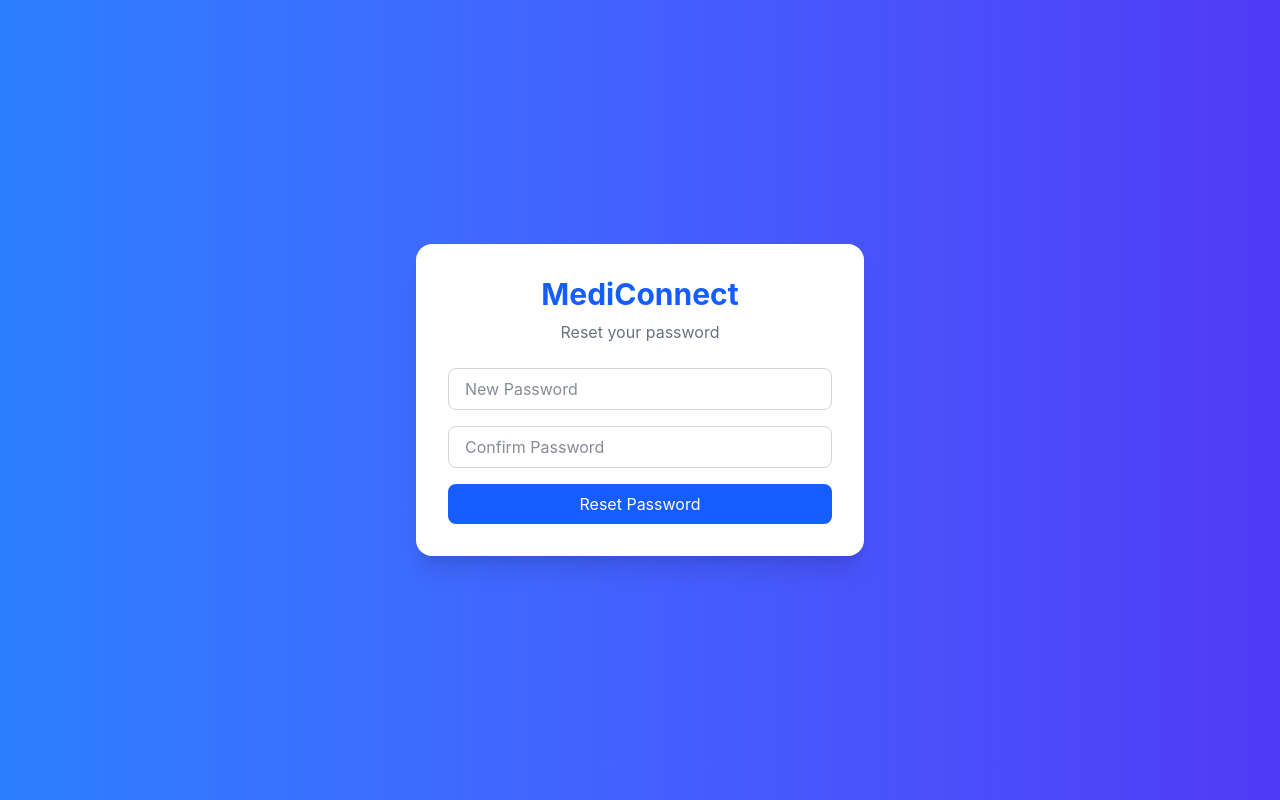
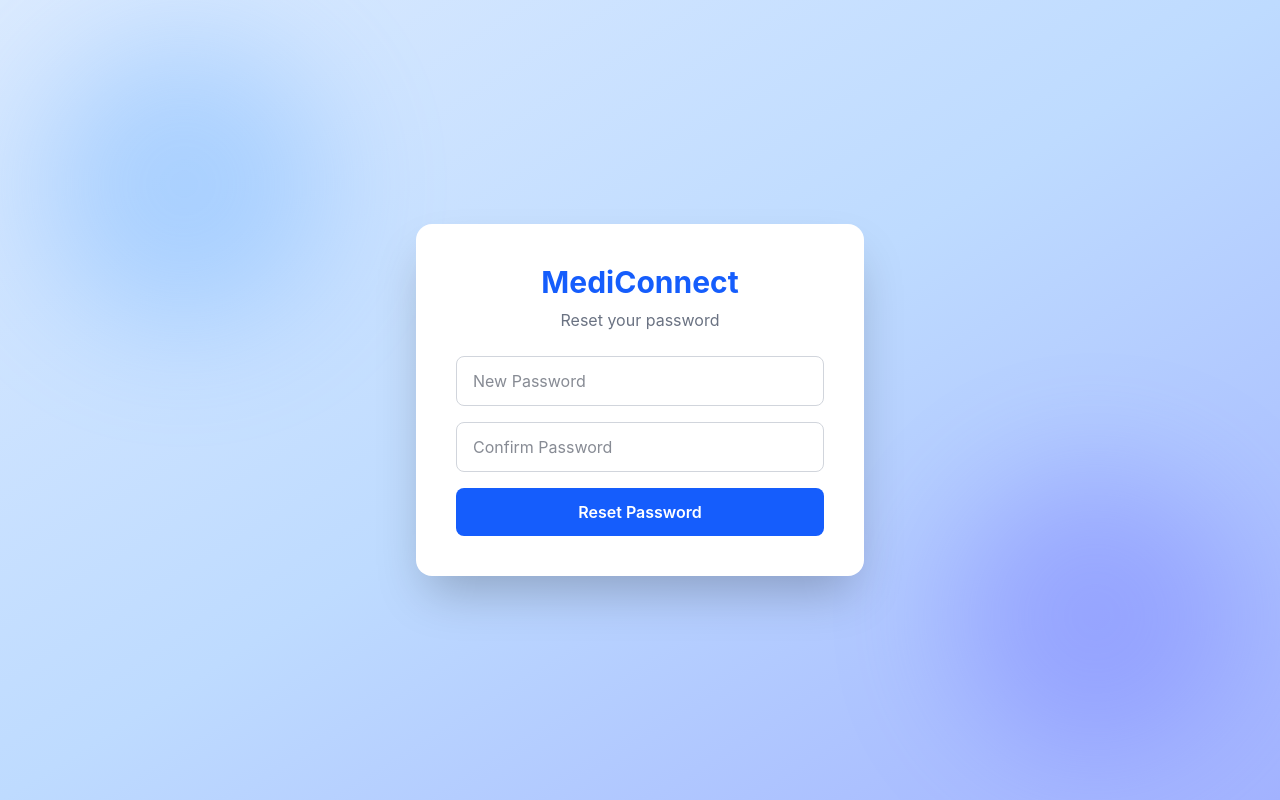
Before and after one commit to tejasfirange/MediConnect, a React (Vite) app in the folder client/: page /reset-password/1 in a window 1280 px wide. Built offline with nearby package versions, Linux system fonts and the light colour scheme; no server answers.

Commit message:
Feat : updated forgot pass ui

```diff
--- a/client/src/pages/ForgotPassword/ForgotPassword.jsx
+++ b/client/src/pages/ForgotPassword/ForgotPassword.jsx
@@ -39,9 +39,13 @@ export default function ForgotPassword() {
 
   return (
 
-    <div className="min-h-screen flex items-center justify-center bg-gradient-to-r from-blue-500 to-indigo-600">
+    <div className="min-h-screen flex items-center justify-center bg-gradient-to-br from-blue-100 via-blue-200 to-indigo-300 relative overflow-hidden">
 
-      <div className="bg-white shadow-xl rounded-2xl p-8 w-full max-w-md">
+      {/* Background Blur Shapes */}
+      <div className="absolute w-72 h-72 bg-blue-400 rounded-full blur-3xl opacity-30 top-10 left-10"></div>
+      <div className="absolute w-72 h-72 bg-indigo-500 rounded-full blur-3xl opacity-30 bottom-10 right-10"></div>
+
+      <div className="bg-white shadow-2xl rounded-2xl p-10 w-full max-w-md relative">
 
         <h2 className="text-3xl font-bold text-center text-blue-600 mb-2">
           MediConnect
@@ -57,7 +61,7 @@ export default function ForgotPassword() {
             type="email"
             placeholder="Enter your email"
             required
-            className="w-full border border-gray-300 rounded-lg px-4 py-2 focus:outline-none focus:ring-2 focus:ring-blue-500"
+            className="w-full border border-gray-300 rounded-lg px-4 py-3 focus:outline-none focus:ring-2 focus:ring-blue-500 transition"
             value={email}
             onChange={(e) => setEmail(e.target.value)}
           />
@@ -65,7 +69,7 @@ export default function ForgotPassword() {
           <button
             type="submit"
             disabled={loading}
-            className="w-full bg-blue-600 hover:bg-blue-700 text-white py-2 rounded-lg transition duration-200"
+            className="w-full bg-blue-600 hover:bg-blue-700 text-white py-3 rounded-lg font-semibold transition duration-200"
           >
             {loading ? "Sending..." : "Send Reset Link"}
           </button>
--- a/client/src/pages/ForgotPassword/ResetPassword.jsx
+++ b/client/src/pages/ForgotPassword/ResetPassword.jsx
@@ -61,9 +61,13 @@ export default function ResetPassword() {
 
   return (
 
-    <div className="min-h-screen flex items-center justify-center bg-gradient-to-r from-blue-500 to-indigo-600">
+    <div className="min-h-screen flex items-center justify-center bg-gradient-to-br from-blue-100 via-blue-200 to-indigo-300 relative overflow-hidden">
 
-      <div className="bg-white shadow-xl rounded-2xl p-8 w-full max-w-md">
+      {/* Gradient Blur Shapes */}
+      <div className="absolute w-72 h-72 bg-blue-400 rounded-full blur-3xl opacity-30 top-10 left-10"></div>
+      <div className="absolute w-72 h-72 bg-indigo-500 rounded-full blur-3xl opacity-30 bottom-10 right-10"></div>
+
+      <div className="bg-white shadow-2xl rounded-2xl p-10 w-full max-w-md relative">
 
         <h2 className="text-3xl font-bold text-center text-blue-600 mb-2">
           MediConnect
@@ -79,7 +83,7 @@ export default function ResetPassword() {
             type="password"
             placeholder="New Password"
             required
-            className="w-full border border-gray-300 rounded-lg px-4 py-2 focus:outline-none focus:ring-2 focus:ring-blue-500"
+            className="w-full border border-gray-300 rounded-lg px-4 py-3 focus:outline-none focus:ring-2 focus:ring-blue-500 transition"
             value={password}
             onChange={(e) => setPassword(e.target.value)}
           />
@@ -88,7 +92,7 @@ export default function ResetPassword() {
             type="password"
             placeholder="Confirm Password"
             required
-            className="w-full border border-gray-300 rounded-lg px-4 py-2 focus:outline-none focus:ring-2 focus:ring-blue-500"
+            className="w-full border border-gray-300 rounded-lg px-4 py-3 focus:outline-none focus:ring-2 focus:ring-blue-500 transition"
             value={confirmPassword}
             onChange={(e) => setConfirmPassword(e.target.value)}
           />
@@ -96,7 +100,7 @@ export default function ResetPassword() {
           <button
             type="submit"
             disabled={loading}
-            className="w-full bg-blue-600 hover:bg-blue-700 text-white py-2 rounded-lg transition duration-200"
+            className="w-full bg-blue-600 hover:bg-blue-700 text-white py-3 rounded-lg font-semibold transition duration-200"
           >
             {loading ? "Resetting..." : "Reset Password"}
           </button>
@@ -112,5 +116,6 @@ export default function ResetPassword() {
       </div>
 
     </div>
+
   );
 }
```
